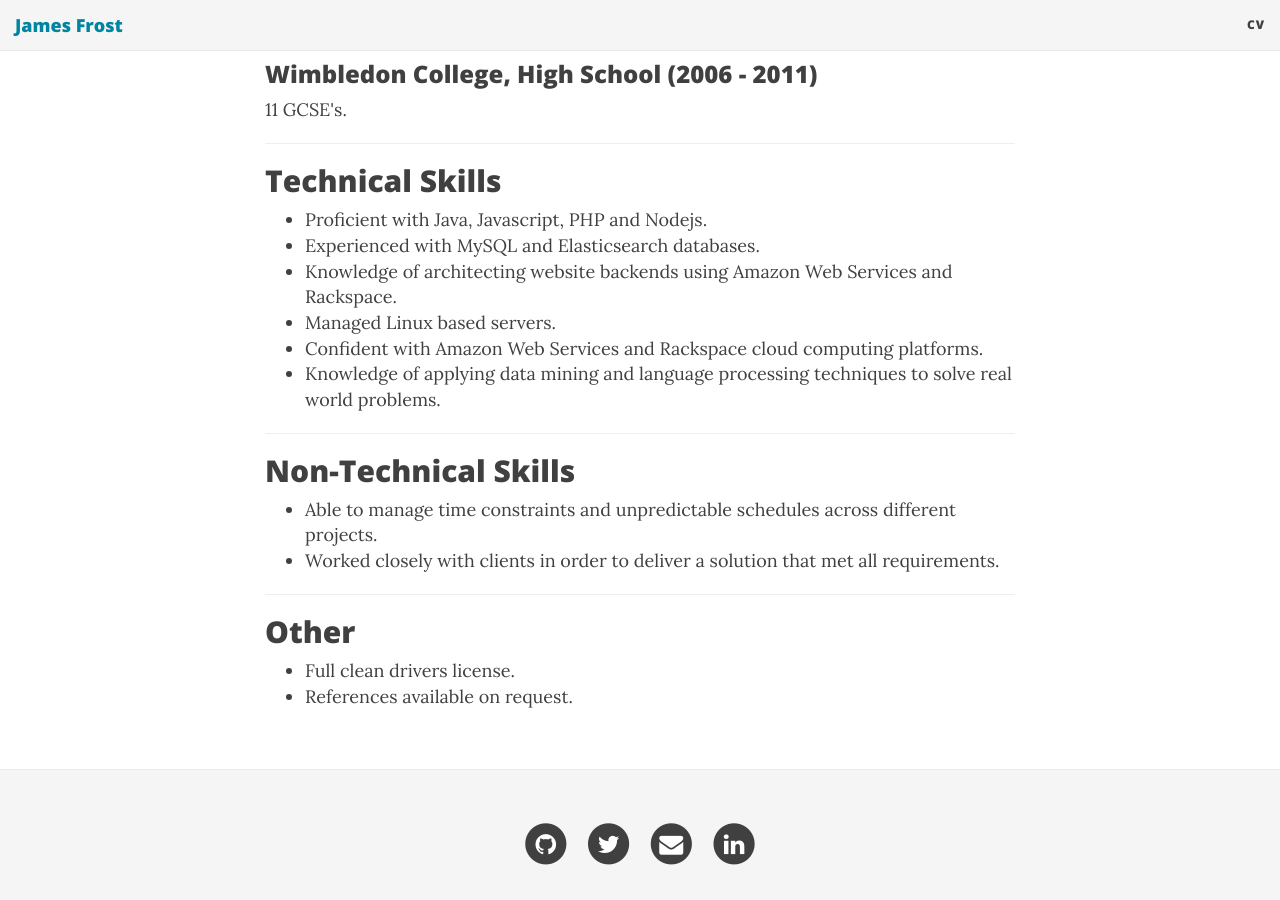
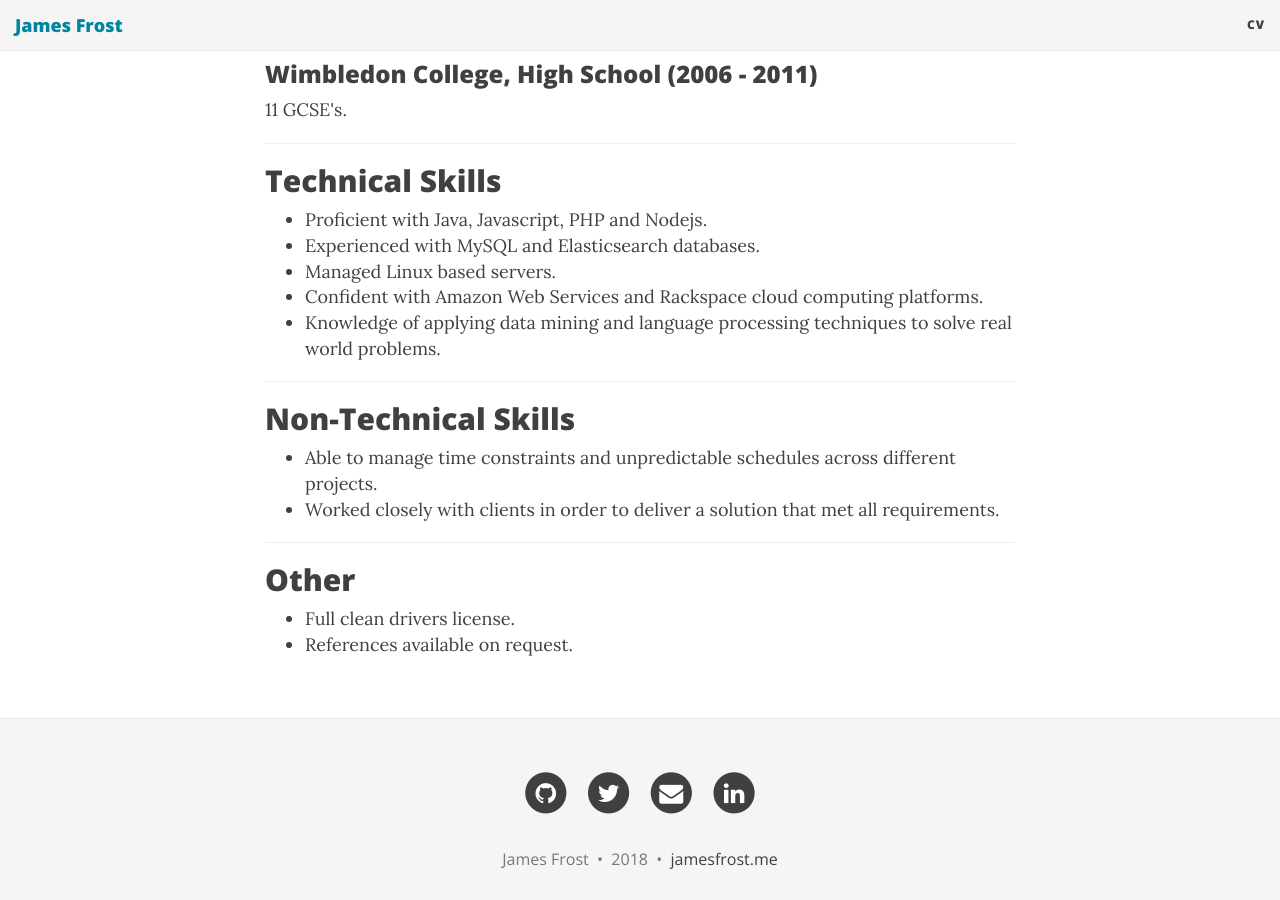
Before and after one commit to JamesFrost/jamesfrost.github.io, a Jekyll site: the page built from cv.html, in a window 1280 px wide and 900 px high, scrolled down 1313 px. Built offline with Jekyll 4.4.1, drawn with Linux system fonts in a browser that asks for light colours; nearby versions of some CDN libraries.

Commit message:
Update cv.html

```diff
--- a/cv.html
+++ b/cv.html
@@ -50,7 +50,6 @@ A-Level Mathematics, Physics, Psychology and AS Level Economics.
 <ul>
 	<li>Proficient with Java, Javascript, PHP and Nodejs.</li>
 	<li>Experienced with MySQL and Elasticsearch databases.</li>
-	<li>Knowledge of architecting website backends using Amazon Web Services and Rackspace.</li>
 	<li>Managed Linux based servers.</li>
 	<li>Confident with Amazon Web Services and Rackspace cloud computing platforms.</li>
 	<li>Knowledge of applying data mining and language processing techniques to solve real world problems.</li>
```
